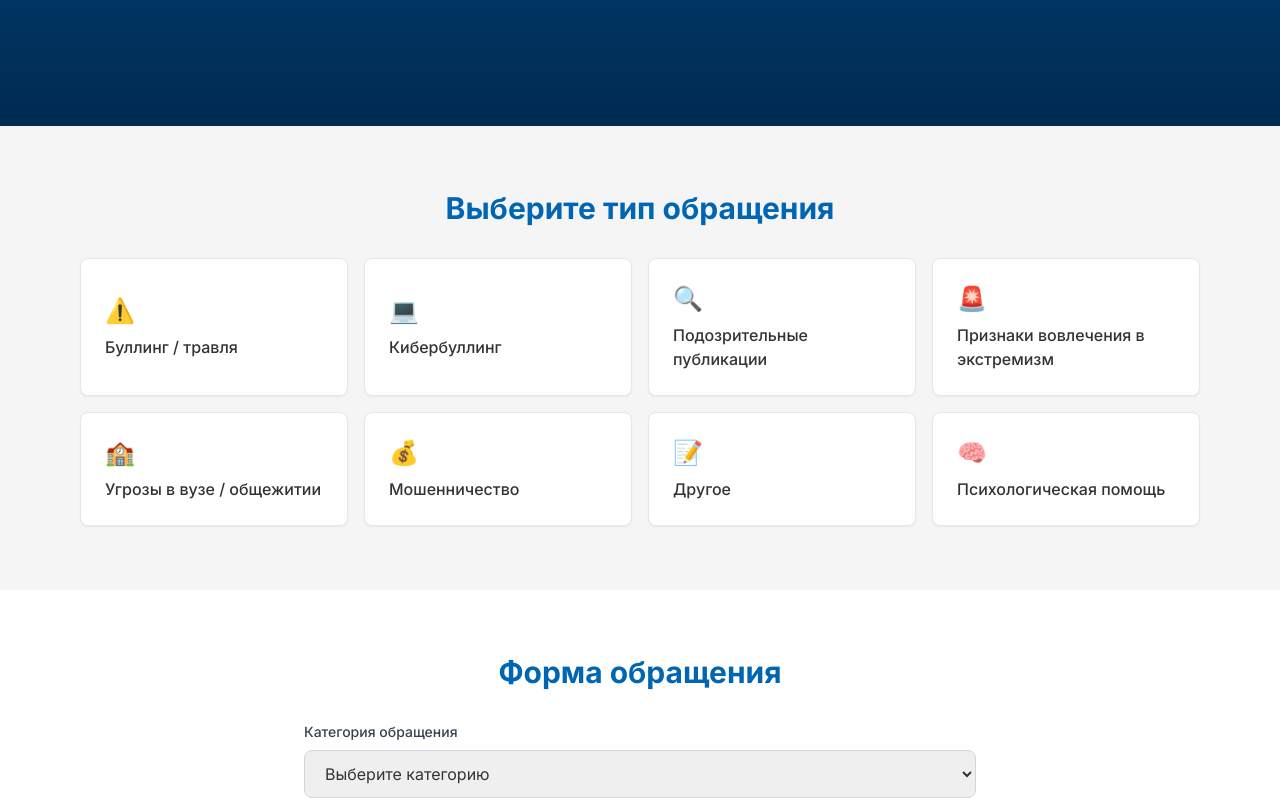
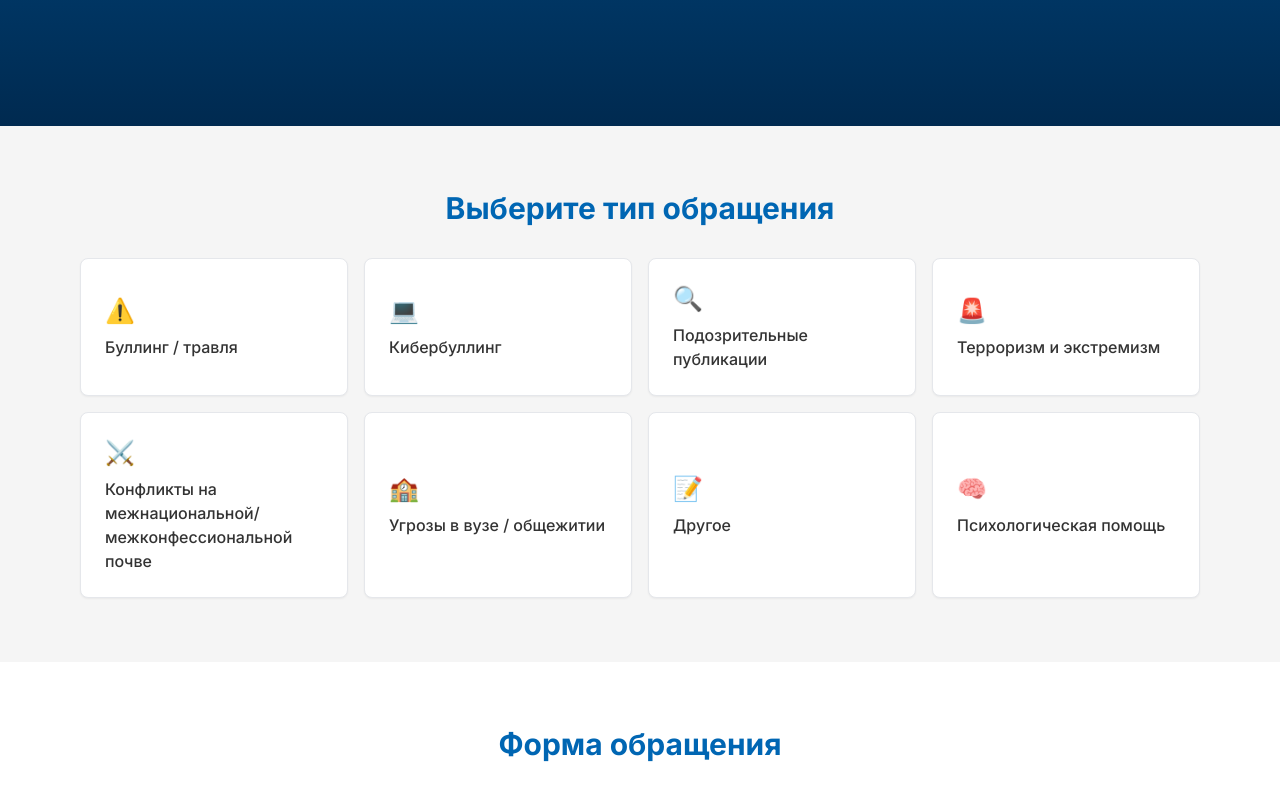
Before and after one commit to nevijlo/coorcenter, a Next.js app: page / in a window 1280 px wide. Shown: the part 536-1334 px from the top of the page. Built offline with nearby package versions, Linux system fonts and the light colour scheme.

Commit message:
Update categories

```diff
--- a/src/app/api/report/route.ts
+++ b/src/app/api/report/route.ts
@@ -20,9 +20,9 @@
       bullying: 'Буллинг / травля',
       cyberbullying: 'Кибербуллинг',
       suspicious: 'Подозрительные публикации',
-      extremism: 'Признаки вовлечения в экстремизм',
+      terrorism: 'Терроризм и экстремизм',
+      conflicts: 'Конфликты на межнациональной/межконфессиональной почве',
       threats: 'Угрозы в вузе / общежитии',
-      fraud: 'Мошенничество',
       other: 'Другое',
     }
 
--- a/src/app/page.tsx
+++ b/src/app/page.tsx
@@ -6,9 +6,9 @@
   { id: 'bullying', label: 'Буллинг / травля', icon: '⚠️' },
   { id: 'cyberbullying', label: 'Кибербуллинг', icon: '💻' },
   { id: 'suspicious', label: 'Подозрительные публикации', icon: '🔍' },
-  { id: 'extremism', label: 'Признаки вовлечения в экстремизм', icon: '🚨' },
+  { id: 'terrorism', label: 'Терроризм и экстремизм', icon: '🚨' },
+  { id: 'conflicts', label: 'Конфликты на межнациональной/межконфессиональной почве', icon: '⚔️' },
   { id: 'threats', label: 'Угрозы в вузе / общежитии', icon: '🏫' },
-  { id: 'fraud', label: 'Мошенничество', icon: '💰' },
   { id: 'other', label: 'Другое', icon: '📝' },
   { id: 'psychology', label: 'Психологическая помощь', icon: '🧠' },
 ]
```
